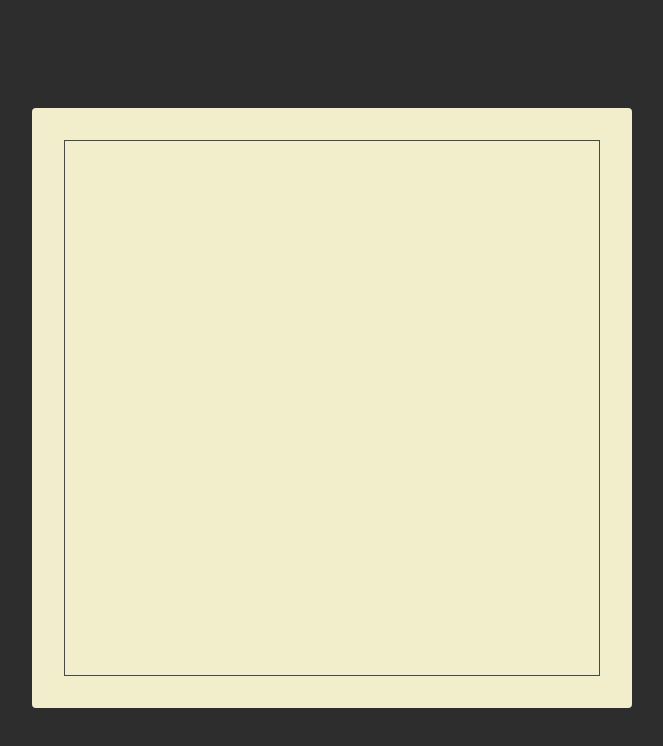
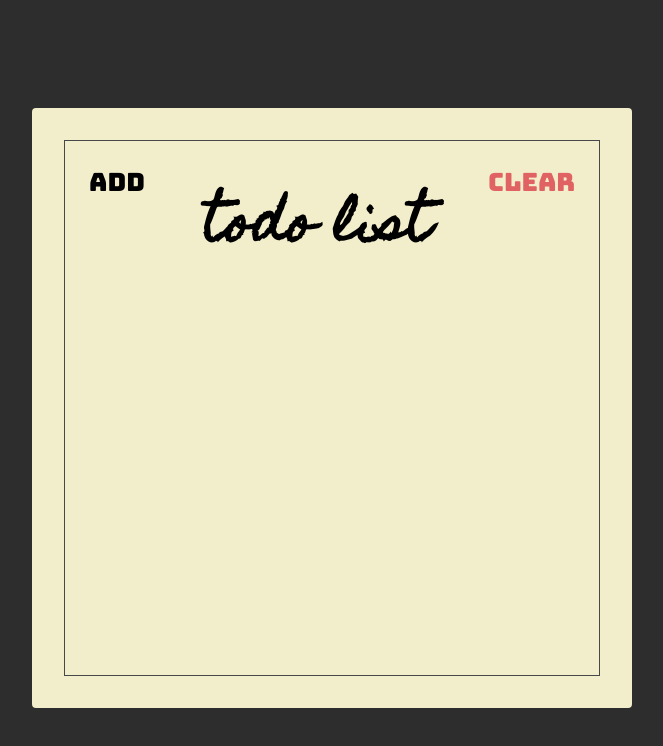
Before and after one commit to ahmatrizal/reactcoursestarter, a website: page index.html in a window 1280 px wide. Shown: the whole page, without its empty margins (308-971 px from the left). Drawn offline with Linux system fonts and the light colour scheme.

Commit message:
membuat header section

```diff
--- a/index.html
+++ b/index.html
@@ -8,18 +8,24 @@
     <link rel="stylesheet" href="./style.css" />
     <link rel="preconnect" href="https://fonts.gstatic.com" />
     <link
-      href="https://fonts.googleapis.com/css2?family=Open+Sans&display=swap"
+      href="https://fonts.googleapis.com/css2?family=Homemade+Apple&family=Open+Sans&display=swap"
       rel="stylesheet"
     />
     <link rel="preconnect" href="https://fonts.gstatic.com" />
     <link
-      href="https://fonts.googleapis.com/css2?family=Open+Sans&display=swap"
+      href="https://fonts.googleapis.com/css2?family=Bungee&display=swap"
       rel="stylesheet"
     />
   </head>
   <body>
     <div class="container">
-      <div class="frame"></div>
+      <div class="frame">
+        <div class="div header">
+          <button class="header-btn">Add</button>
+          <h1 class="header-title">Todo List</h1>
+          <button class="header-btn main-red-color">Clear</button>
+        </div>
+      </div>
     </div>
   </body>
 </html>
--- a/style.css
+++ b/style.css
@@ -1,5 +1,13 @@
 * {
   box-sizing: border-box;
+}
+
+:root {
+  --main-red-color: #e06262;
+}
+
+.main-red-color {
+  color: var(--main-red-color);
 }
 
 html {
@@ -34,4 +42,31 @@ body.html {
 .frame {
   border: 1px solid #484848;
   height: 100%;
+
+  display: flex;
+  flex-direction: column;
 }
+
+.header {
+  display: flex;
+  align-items: flex-start;
+}
+
+.header-title {
+  flex: 1;
+  text-align: center;
+  font-size: 3.6rem;
+  font-family: "Homemade Apple", san-serif;
+  text-transform: lowercase;
+}
+
+.header-btn {
+  font-size: 1.8rem;
+  font-family: "Bungee", san-serif;
+
+  padding: 24px;
+
+  background: unset;
+  border: unset;
+  outline: unset;
+}
```
